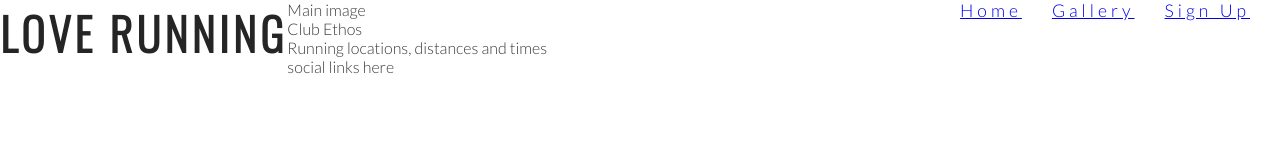
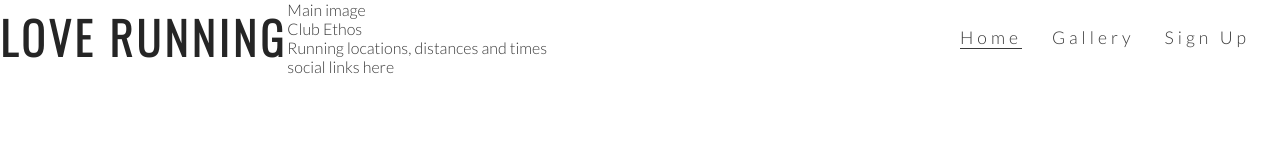
Before and after one commit to sibekov/love-running, a plain HTML site: page index.html in a window 1280 px wide. Drawn offline with nearby package versions, Linux system fonts and the light colour scheme.

Commit message:
style navigation links with hover and border-bottom

```diff
--- a/assets/css/style.css
+++ b/assets/css/style.css
@@ -32,6 +32,11 @@ h2 {
     letter-spacing: 4px;
 }
 
+#menu,
+#logo {
+    line-height: 75px;
+}
+
 
 #menu li {
     float: right;
@@ -39,3 +44,18 @@ h2 {
     margin-right: 30px;
 
 }
+
+#menu a {
+    text-decoration: none;
+    color: inherit;
+}
+
+
+#menu a:hover {
+    border-bottom: 1px solid #3a3a3a;
+
+}
+
+.active{
+    border-bottom: 1px solid #3a3a3a;
+}
--- a/index.html
+++ b/index.html
@@ -25,7 +25,7 @@
                     <a href="#">Gallery</a>
 
                 </li>
-                <li><a href="index.html">Home</a>
+                <li><a href="index.html" class="active">Home</a>
                 </li>
             </ul>
 
```
